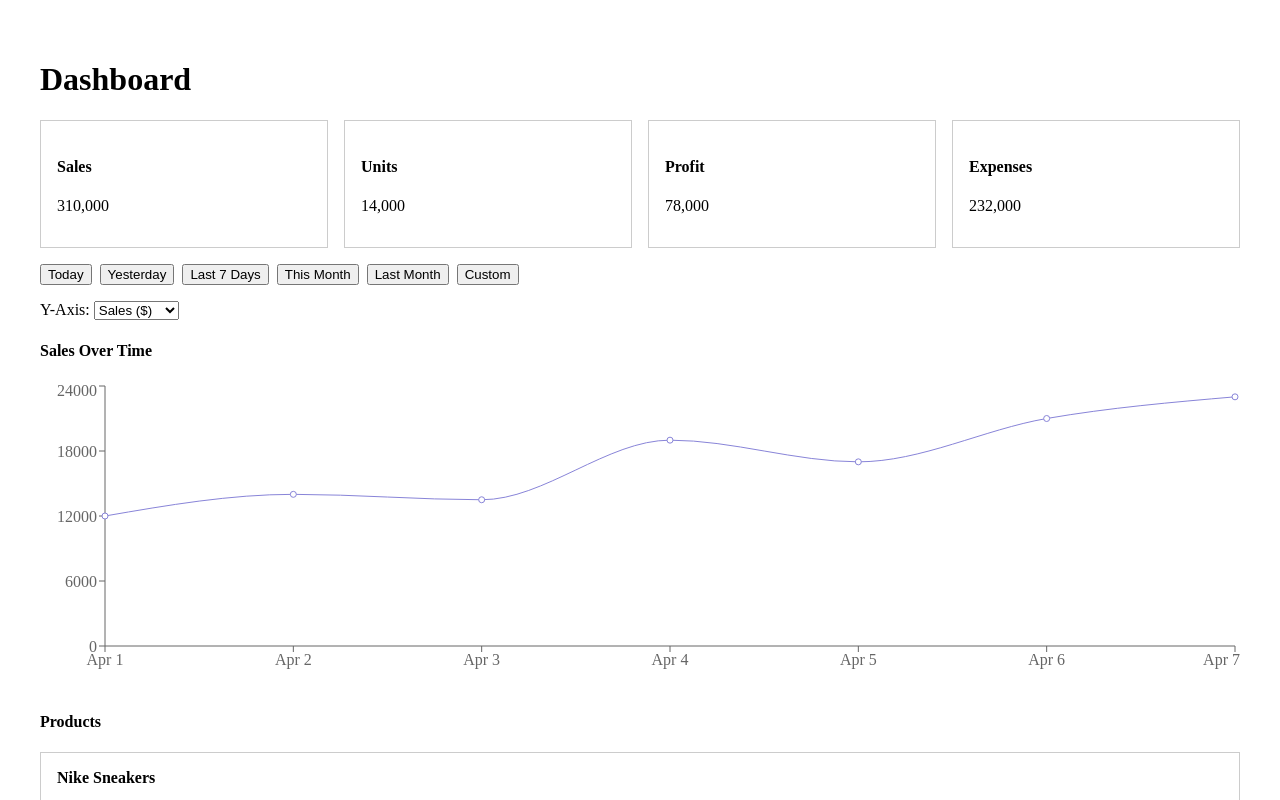
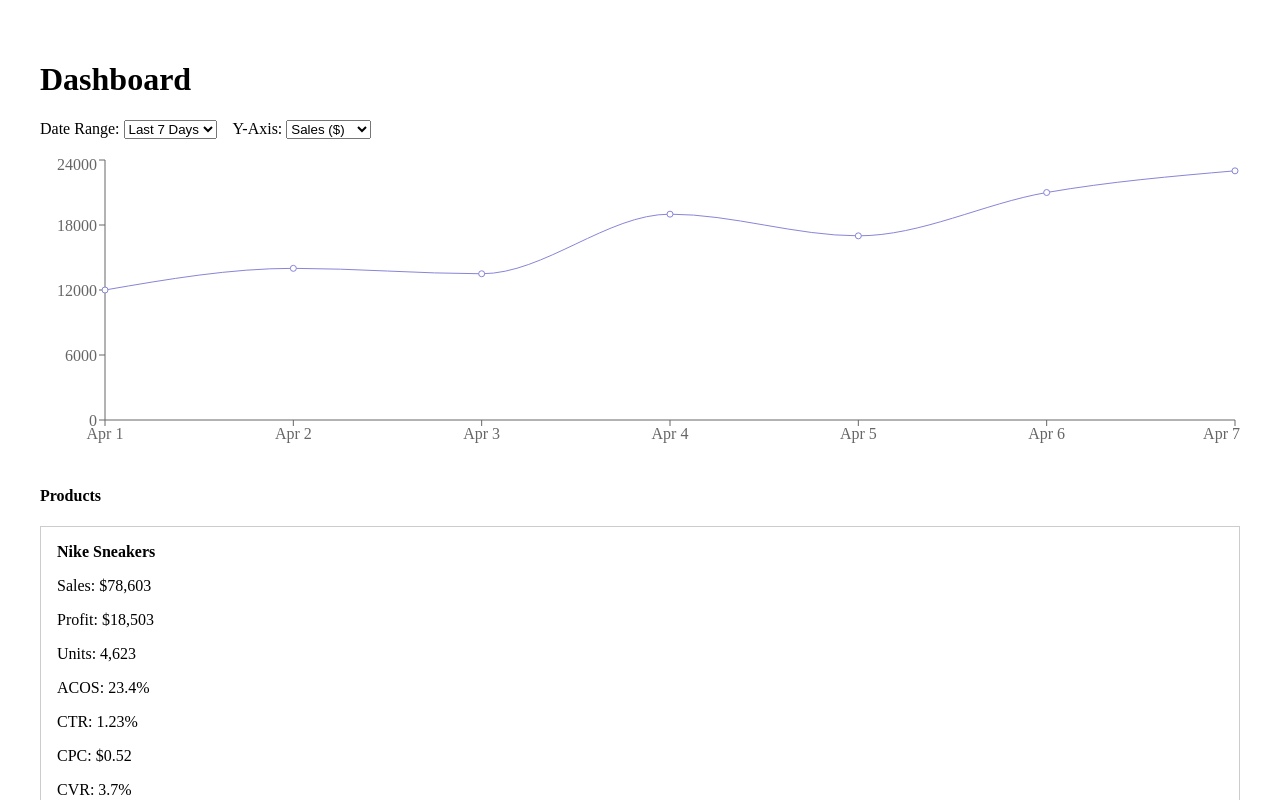
Before and after one commit to Benshi915/cyntro-app, a Next.js app: page /dashboard in a window 1280 px wide. Shown: the top 800 px of the page. Built offline with nearby package versions, Linux system fonts and the light colour scheme.

Commit message:
Update dashboard.js

```diff
--- a/pages/dashboard.js
+++ b/pages/dashboard.js
@@ -121,41 +121,32 @@ const chartData = {
 export default function Dashboard() {
   const [selectedRange, setSelectedRange] = useState('last7');
   const [selectedMetric, setSelectedMetric] = useState('Sales ($)');
+  const data = chartData[selectedRange]?.[selectedMetric] || [];
 
-  const data = chartData[selectedRange]?.[selectedMetric] || [];
+  const dateOptions = {
+    today: 'Today',
+    yesterday: 'Yesterday',
+    last7: 'Last 7 Days',
+    thisMonth: 'This Month',
+    lastMonth: 'Last Month',
+    custom: 'Custom'
+  };
 
   return (
     <div style={{ padding: '2rem' }}>
       <h1>Dashboard</h1>
 
       <div style={{ display: 'flex', gap: '1rem', marginBottom: '1rem' }}>
-        <div style={{ flex: 1, padding: '1rem', border: '1px solid #ccc' }}>
-          <h4>Sales</h4>
-          <p>310,000</p>
-        </div>
-        <div style={{ flex: 1, padding: '1rem', border: '1px solid #ccc' }}>
-          <h4>Units</h4>
-          <p>14,000</p>
-        </div>
-        <div style={{ flex: 1, padding: '1rem', border: '1px solid #ccc' }}>
-          <h4>Profit</h4>
-          <p>78,000</p>
-        </div>
-        <div style={{ flex: 1, padding: '1rem', border: '1px solid #ccc' }}>
-          <h4>Expenses</h4>
-          <p>232,000</p>
-        </div>
+        <div>
+          <label>Date Range: </label>
+          <select value={selectedRange} onChange={e => setSelectedRange(e.target.value)}>
+            {Object.keys(dateOptions).map(key => (
+              <option key={key} value={key}>{dateOptions[key]}</option>
+            ))}
+          </select>
         </div>
 
-      <div style={{ marginBottom: '1rem' }}>
-        {['today', 'yesterday', 'last7', 'thisMonth', 'lastMonth', 'custom'].map(range => (
-          <button key={range} onClick={() => setSelectedRange(range)} style={{ marginRight: '0.5rem' }}>
-            {range === 'last7' ? 'Last 7 Days' : range === 'thisMonth' ? 'This Month' : range === 'lastMonth' ? 'Last Month' : range.charAt(0).toUpperCase() + range.slice(1)}
-          </button>
-        ))}
-      </div>
-
-      <div style={{ marginBottom: '1rem' }}>
+        <div>
           <label>Y-Axis: </label>
           <select value={selectedMetric} onChange={e => setSelectedMetric(e.target.value)}>
             {['Sales ($)', 'Profit ($)', 'Units', 'Orders', 'CVR (%)', 'CPC ($)', 'CTR (%)', 'ACOS (%)'].map(metric => (
@@ -163,8 +154,8 @@ export default function Dashboard() {
             ))}
           </select>
         </div>
+      </div>
 
-      <h4>Sales Over Time</h4>
       <ResponsiveContainer width="100%" height={300}>
         <LineChart data={data}>
           <XAxis dataKey="date" />
```
Lines whose indentation alone changed are shown as unchanged.
